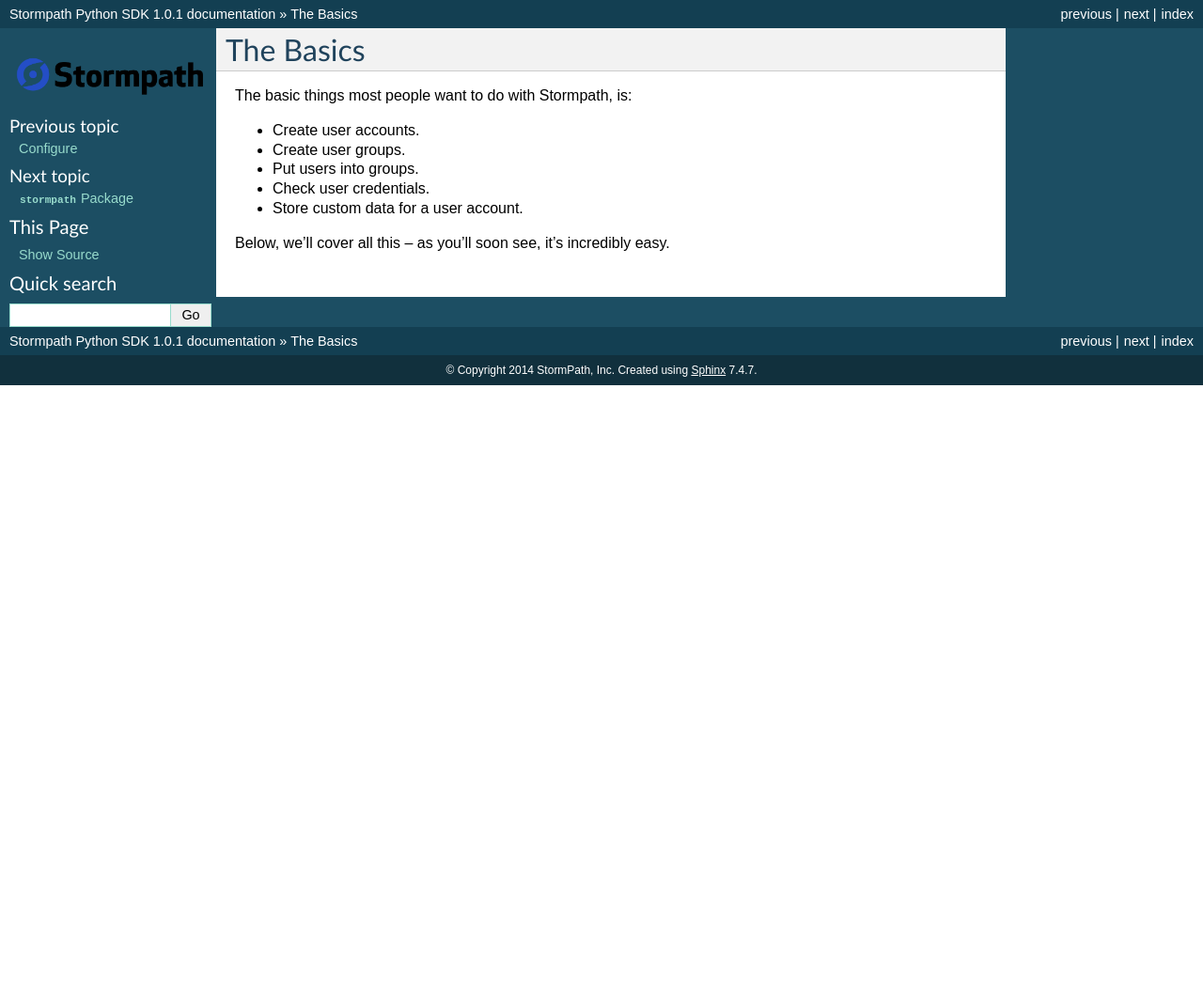
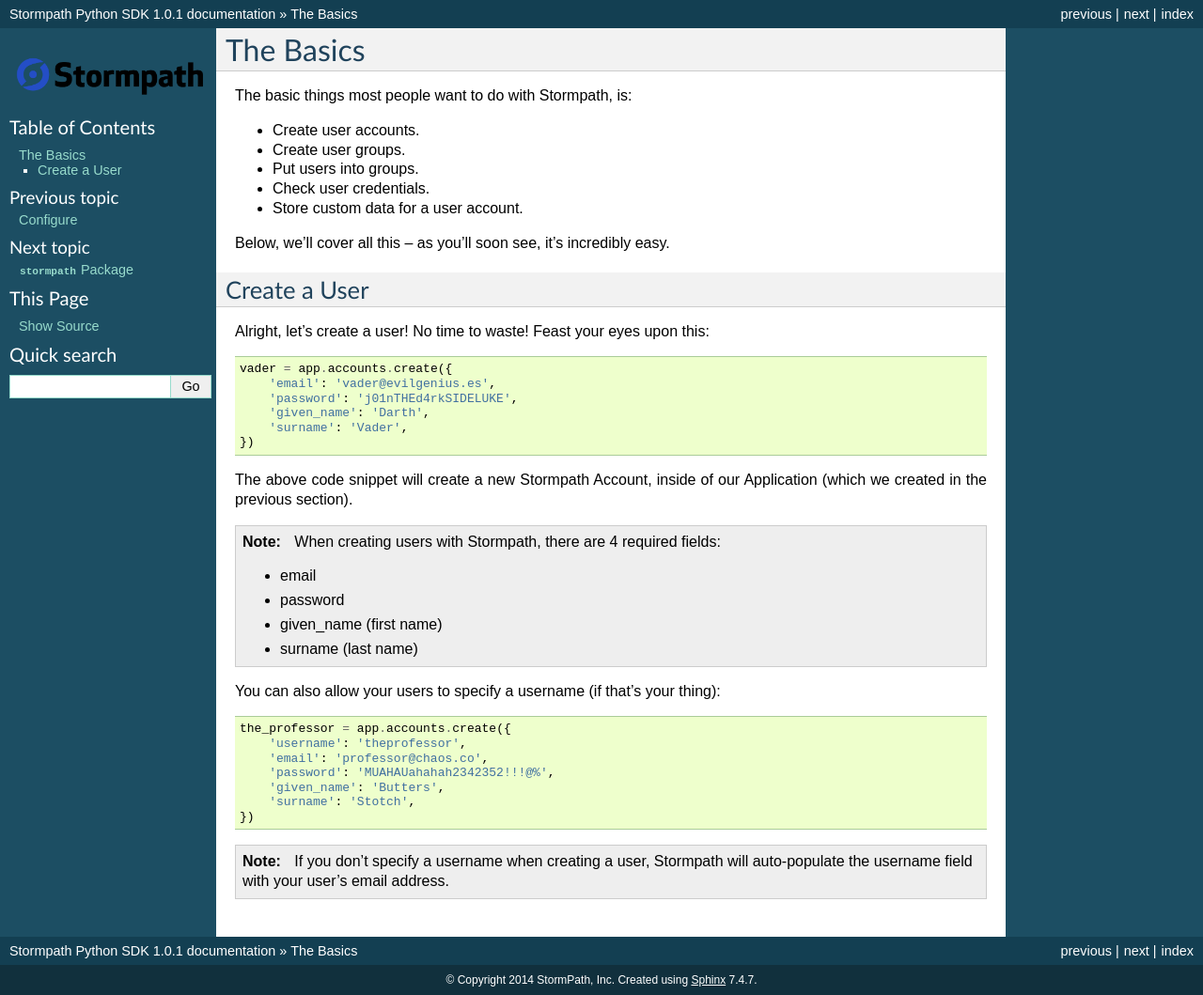
Before and after one commit to stormpath/stormpath-sdk-python, a Sphinx documentation site: the page built from docs/the-basics.rst, in a window 1280 px wide. Shown: the whole page at 94% size. Built offline with Sphinx 7.4.7, drawn with Linux system fonts in a browser that asks for light colours; before the commit the page ends 900 px from its top, so only the background shows below that.

Commit message:
Adding some basic stuff about creating users.

```diff
--- a/docs/the-basics.rst
+++ b/docs/the-basics.rst
@@ -10,3 +10,41 @@
 - Store custom data for a user account.
 
 Below, we'll cover all this -- as you'll soon see, it's incredibly easy.
+
+
+Create a User
+-------------
+
+Alright, let's create a user!  No time to waste!  Feast your eyes upon this::
+
+    vader = app.accounts.create({
+        'email': 'vader@evilgenius.es',
+        'password': 'j01nTHEd4rkSIDELUKE',
+        'given_name': 'Darth',
+        'surname': 'Vader',
+    })
+
+The above code snippet will create a new Stormpath Account, inside of our
+Application (which we created in the previous section).
+
+.. note::
+    When creating users with Stormpath, there are 4 required fields:
+
+    - email
+    - password
+    - given_name (first name)
+    - surname (last name)
+
+You can also allow your users to specify a username (if that's your thing)::
+
+    the_professor = app.accounts.create({
+        'username': 'theprofessor',
+        'email': 'professor@chaos.co',
+        'password': 'MUAHAUahahah2342352!!!@%',
+        'given_name': 'Butters',
+        'surname': 'Stotch',
+    })
+
+.. note::
+    If you don't specify a username when creating a user, Stormpath will
+    auto-populate the username field with your user's email address.
```
